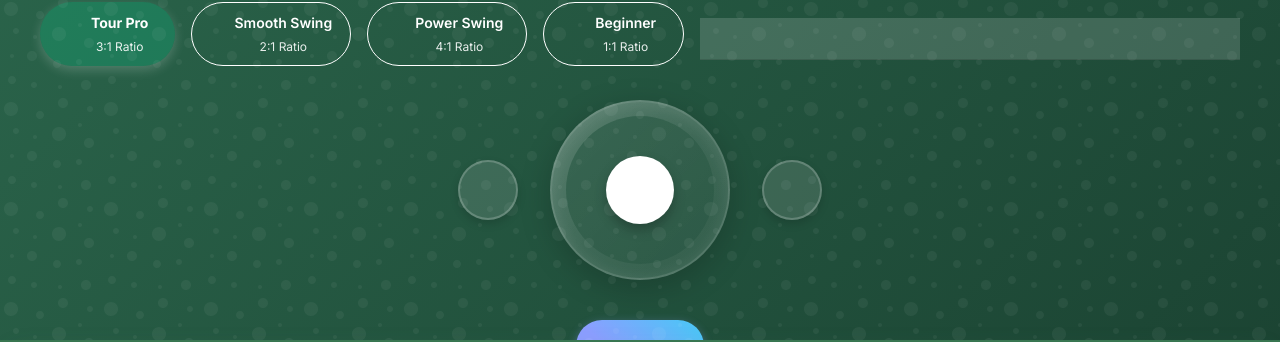
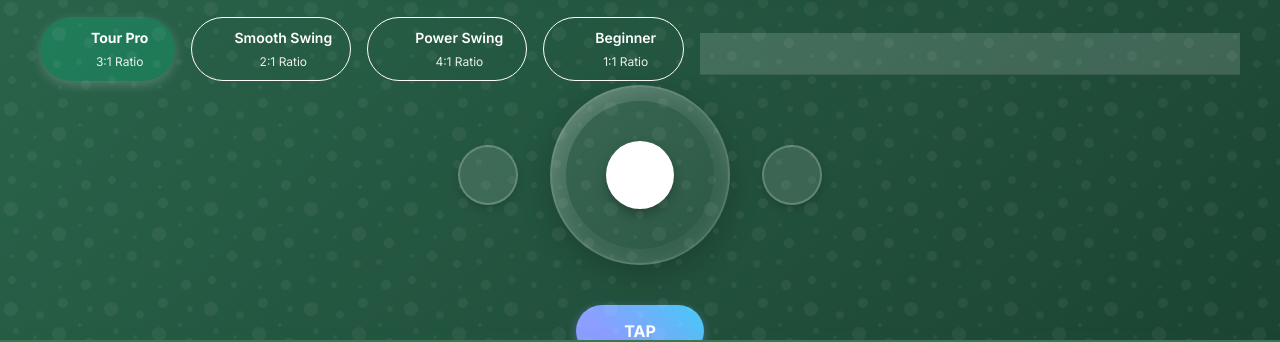
Before and after one commit to peterbarone/golfmotion, a Next.js app: page /practice-audio in a window 1280 px wide. Shown: the part 402-744 px from the top of the page. Built offline with nearby package versions, Linux system fonts and the light colour scheme; some icons are missing.

Commit message:
move dial up

```diff
--- a/src/components/Metronome.tsx
+++ b/src/components/Metronome.tsx
@@ -696,7 +696,7 @@ export default function MetronomeUI() {
       </Box>
 
       {/* Dial Control */}
-      <Box sx={{ mb: { xs: 3, sm: 4, md: 5 }, mt: { xs: -1.5, sm: -0.5, md: 0 }, position: 'relative' }}>
+      <Box sx={{ mb: { xs: 3, sm: 4, md: 5 }, mt: { xs: -5.25, sm: -4.25, md: -3.75 }, position: 'relative' }}>
         <Stack direction="row" justifyContent="center" alignItems="center" spacing={{ xs: 2, sm: 3, md: 4 }}>
           {/* Decrement Button with enhanced styling */}
           <IconButton
```
